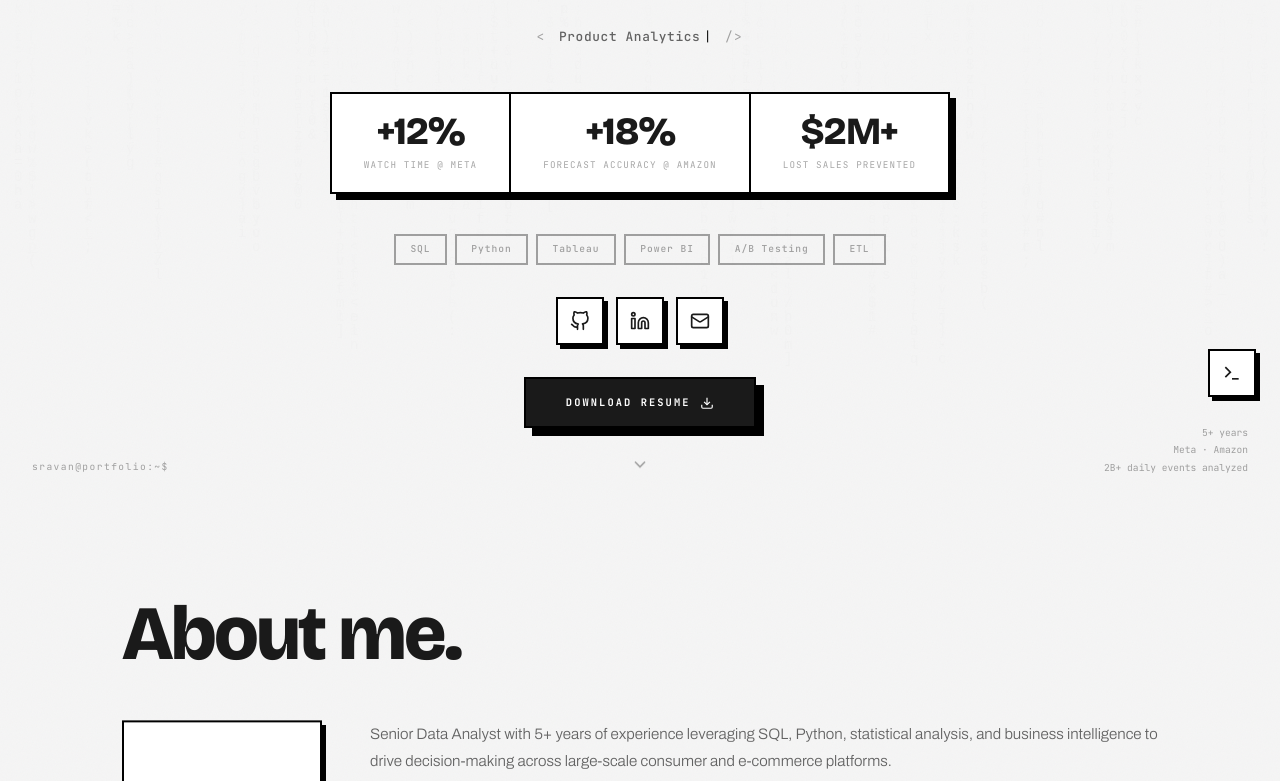
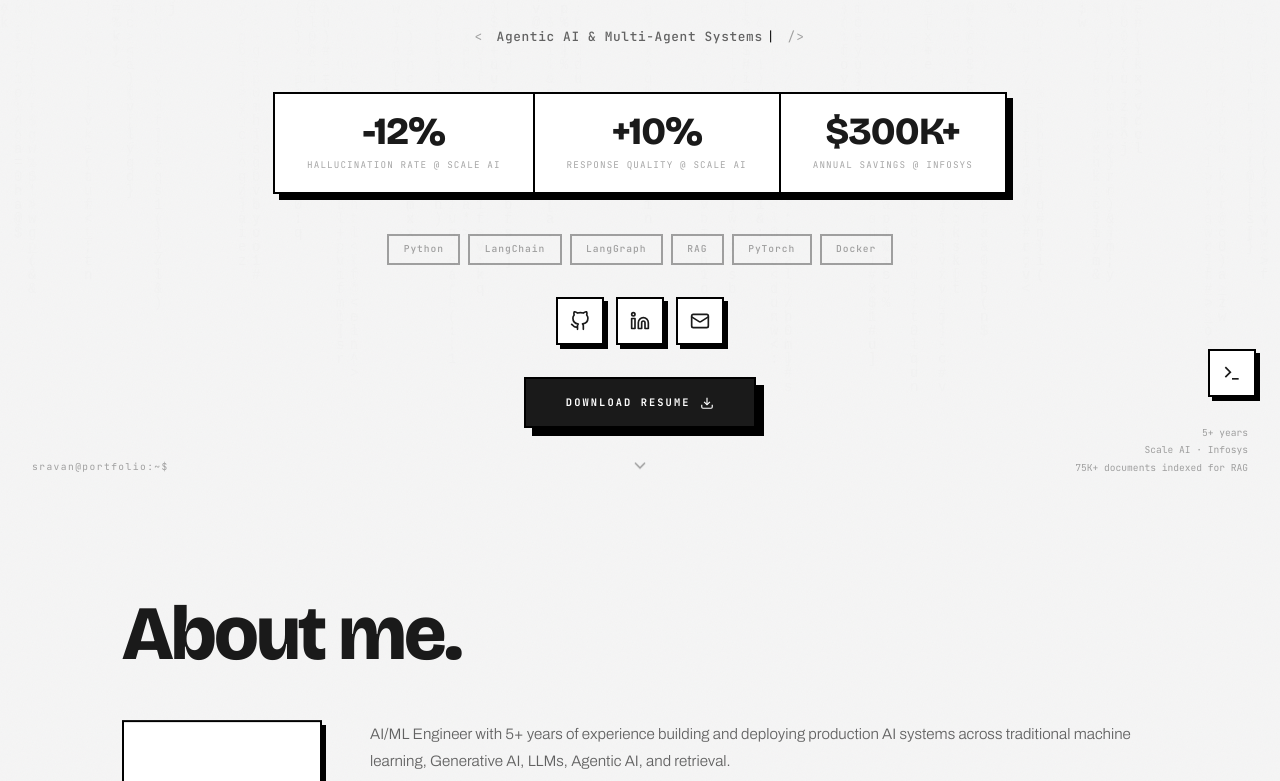
Before and after one commit to sunketasravan1999-code/sunketasravan1999-code.github.io, a plain HTML site: page index.html in a window 1280 px wide. Shown: the part 379-1160 px from the top of the page. Drawn offline with nearby package versions, Linux system fonts and the light colour scheme.

Commit message:
Reposition portfolio to AI/ML Engineer per updated resume
Scale AI + Infosys experience, agentic AI/RAG/eval skills, resume project,
new contact details, refreshed resume PDF; drop 3 project links that 404.

Co-Authored-By: Claude Opus 5 (1M context) <noreply@anthropic.com>

```diff
--- a/data/about.json
+++ b/data/about.json
@@ -1,14 +1,14 @@
 {
   "heading": "$ cat about.md",
   "bio": [
-    "Senior Data Analyst with 5+ years of experience leveraging SQL, Python, statistical analysis, and business intelligence to drive decision-making across large-scale consumer and e-commerce platforms.",
-    "Proven record of delivering measurable impact — +12% watch time through recommendation analytics at Meta, +18% forecast accuracy and $2M+ in prevented lost sales at Amazon, and 60–70% reporting automation across both.",
-    "Expert in Product Analytics, A/B Testing, Forecasting, and Executive Dashboarding, partnering with cross-functional stakeholders to turn complex data into actions that improve engagement, revenue, and operational efficiency."
+    "AI/ML Engineer with 5+ years of experience building and deploying production AI systems across traditional machine learning, Generative AI, LLMs, Agentic AI, and retrieval.",
+    "Specializes in Agentic AI — multi-agent architectures, agent orchestration pipelines with LangChain and LangGraph, RAG and context-grounding systems, and API-driven AI services for complex planning, analysis, and decision-support use cases.",
+    "Strengthens AI reliability through LLM and agent evaluation, human-in-the-loop validation, adversarial and regression testing, hallucination detection, and continuous monitoring. Earlier delivered end-to-end predictive ML for transportation pricing, from feature engineering through API integration and production monitoring."
   ],
   "highlights": [
     { "label": "Years Experience", "value": "5+" },
-    { "label": "Watch Time Lift", "value": "+12%" },
-    { "label": "Lost Sales Prevented", "value": "$2M+" }
+    { "label": "Documents Indexed for RAG", "value": "75K+" },
+    { "label": "Adversarial & Regression Tests", "value": "150+" }
   ],
-  "currentFocus": "Turning billions of user interactions into product and growth decisions"
+  "currentFocus": "Building reliable multi-agent systems grounded in trusted data"
 }
--- a/data/contact.json
+++ b/data/contact.json
@@ -1,13 +1,13 @@
 {
   "heading": "$ mail -s 'Hello' visitor@portfolio",
-  "subheading": "I'm always interested in discussing data, analytics, and new opportunities. Let's connect.",
-  "email": "sravanai555@gmail.com",
-  "phone": "+1 (224) 844-7242",
-  "location": "",
+  "subheading": "I'm always interested in discussing agentic AI, LLM systems, and new opportunities. Let's connect.",
+  "email": "ssrav641@gmail.com",
+  "phone": "+1 (408) 618-3557",
+  "location": "Los Angeles, CA",
   "availability": "Open to opportunities",
   "socialLinks": {
     "github": "https://github.com/sunketasravan1999-code",
-    "linkedin": "https://www.linkedin.com/in/sravan-b-a7a017417/"
+    "linkedin": "https://www.linkedin.com/in/sravan-s-26a175389/"
   },
   "formAction": ""
 }
--- a/data/education.json
+++ b/data/education.json
@@ -5,7 +5,7 @@
       "institution": "Concordia University Wisconsin",
       "degree": "Master of Science",
       "field": "Computer & Information Science",
-      "startDate": "2023",
+      "startDate": "Mar 2023",
       "endDate": "Dec 2024",
       "gpa": "3.75",
       "honors": []
--- a/data/experience.json
+++ b/data/experience.json
@@ -2,40 +2,43 @@
   "heading": "$ ps aux --sort=start_time",
   "positions": [
     {
-      "pid": "2023",
-      "company": "Meta",
-      "logo": "meta",
-      "title": "Data Analyst",
-      "location": "USA",
-      "startDate": "2023-08",
+      "pid": "2025",
+      "company": "Scale AI",
+      "logo": "",
+      "title": "AI/ML Engineer",
+      "location": "Los Angeles, CA",
+      "startDate": "2025-01",
       "endDate": "Present",
       "status": "RUNNING",
-      "description": "Analyzed 2B+ daily Reels impressions, views, and watch-time events across Facebook and Instagram using SQL and Python, identifying engagement drivers that informed ranking improvements and lifting average watch time by 12%.",
+      "description": "Designed and built Agentic AI and multi-agent systems in Python using LLMs for complex planning, analysis, and decision-support use cases, coordinating 5 specialized agents across 12 production workflows to run parallel analysis, critique proposed plans, and consolidate findings into a single recommendation.",
       "achievements": [
-        "+6% watch time from 25+ large-scale A/B experiments per quarter, using hypothesis testing and causal analysis while protecting retention",
-        "+9% content-discovery CTR and +5% D30 retention from cohort analysis across 10+ user segments",
-        "40% faster analysis turnaround via scalable SQL/Python frameworks adopted across 5+ product teams; 15+ hrs/week of manual reporting eliminated with Tableau dashboards",
-        "+7% overall engagement across Reels and Feed from strategic recommendations that shaped 3 roadmap initiatives"
+        "Engineered agent orchestration pipelines with LangChain and LangGraph to route tasks, manage state, and coordinate 15+ integrated tools and APIs through function calling",
+        "12% lower hallucination rate from RAG and context-grounding pipelines over 75K+ indexed documents using vector and semantic search",
+        "+10% response-quality scores from LLM, agent, and RAG evaluation workflows with LLM-as-a-judge scoring across 40+ scenarios, catching regressions before production",
+        "25% less expert review time per output via human-in-the-loop validation that fed structured feedback into iterative agent improvement",
+        "Built 150+ adversarial and regression test cases, turning every confirmed failure into a permanent regression case so the same defect could not ship twice",
+        "Shipped production AI services behind REST APIs, containerized with Docker and run with LLMOps practices across CI/CD, monitoring, and AI observability"
       ],
-      "technologies": ["SQL", "Python", "Pandas", "NumPy", "Tableau", "A/B Testing", "ETL"]
+      "technologies": ["Python", "LangChain", "LangGraph", "LLMs", "RAG", "Vector Search", "LLM-as-a-Judge", "Docker", "LLMOps"]
     },
     {
-      "pid": "2020",
-      "company": "Amazon",
-      "logo": "amazon",
-      "title": "Data Analyst",
+      "pid": "2019",
+      "company": "Infosys",
+      "logo": "",
+      "title": "Machine Learning Engineer",
       "location": "India",
-      "startDate": "2020-04",
-      "endDate": "2022-06",
+      "startDate": "2019-08",
+      "endDate": "2023-01",
       "status": "STOPPED",
-      "description": "Analyzed 50M+ sales, inventory, and fulfillment records using SQL and Python to identify demand patterns and category-level trends, improving category planning accuracy by 10%.",
+      "description": "Built machine learning solutions for transportation and logistics spot-market pricing, replacing manual quoting with data-driven freight price recommendations for the pricing business.",
       "achievements": [
-        "$2M+ in lost sales prevented and 22% fewer stockouts via SQL frameworks flagging 5,000+ high-risk SKUs",
-        "+18% forecast accuracy from demand models using seasonality and promotional signals across high-volume segments",
-        "70% less manual reporting effort by automating forecasting in Python, cutting turnaround from days to hours",
-        "Informed $10M+ in inventory investment decisions; sustained 99%+ in-stock rate through a 30%+ Prime Day demand surge"
+        "$300K+ in annual savings and +7% bid-win rate from production ML pricing solutions delivered with data engineers, developers, and business stakeholders",
+        "15% lower pricing prediction error on held-out validation data through hyperparameter tuning and feature refinement",
+        "Engineered features from shipment distance, origin-destination pairs, load characteristics, historical pricing, fuel prices, and seasonality",
+        "Integrated predictions into downstream business systems through APIs, enabling automated pricing recommendations for new shipments",
+        "Monitored model outputs and data quality in production to detect unusual predictions, data drift, and performance degradation"
       ],
-      "technologies": ["SQL", "Python", "Demand Forecasting", "Inventory Analytics", "BI"]
+      "technologies": ["Python", "SQL", "scikit-learn", "Regression Models", "Feature Engineering", "REST APIs", "Model Monitoring"]
     }
   ]
 }
--- a/data/footer.json
+++ b/data/footer.json
@@ -1,10 +1,10 @@
 {
   "copyright": "Sravan Sunketa",
   "year": "2026",
-  "tagline": "Senior Data Analyst — SQL, Python, Product & Growth Analytics.",
+  "tagline": "AI/ML Engineer — Agentic AI, LLMs, RAG & AI Evaluation.",
   "links": [
     { "label": "GitHub", "url": "https://github.com/sunketasravan1999-code", "icon": "github" },
-    { "label": "LinkedIn", "url": "https://www.linkedin.com/in/sravan-b-a7a017417/", "icon": "linkedin" },
-    { "label": "Email", "url": "mailto:sravanai555@gmail.com", "icon": "email" }
+    { "label": "LinkedIn", "url": "https://www.linkedin.com/in/sravan-s-26a175389/", "icon": "linkedin" },
+    { "label": "Email", "url": "mailto:ssrav641@gmail.com", "icon": "email" }
   ]
 }
--- a/data/hero.json
+++ b/data/hero.json
@@ -9,35 +9,63 @@
   "name": "Sravan Sunketa",
   "tagline": "Open to opportunities",
   "roles": [
-    "Senior Data Analyst",
-    "Product Analytics",
-    "User Behavior Analytics",
-    "A/B Testing & Experimentation",
-    "Forecasting & BI"
+    "AI/ML Engineer",
+    "Agentic AI & Multi-Agent Systems",
+    "LLMs & RAG",
+    "LLM Evaluation & Reliability",
+    "MLOps & LLMOps"
   ],
   "bootSequence": [
-    "[OK] Connecting to data warehouse...",
-    "[OK] Loading SQL query engine...",
-    "[OK] Initializing Python (Pandas, NumPy)...",
-    "[OK] Mounting Tableau dashboards...",
+    "[OK] Loading LLM runtime...",
+    "[OK] Initializing LangGraph agent orchestrator...",
+    "[OK] Connecting vector store...",
+    "[OK] Running evaluation suite...",
     "[OK] Loading portfolio data...",
     "[OK] System ready."
   ],
-  "techTags": ["SQL", "Python", "Tableau", "Power BI", "A/B Testing", "ETL"],
+  "techTags": [
+    "Python",
+    "LangChain",
+    "LangGraph",
+    "RAG",
+    "PyTorch",
+    "Docker"
+  ],
   "socialLinks": [
-    { "label": "GitHub", "url": "https://github.com/sunketasravan1999-code", "icon": "github" },
-    { "label": "LinkedIn", "url": "https://www.linkedin.com/in/sravan-b-a7a017417/", "icon": "linkedin" },
-    { "label": "Email", "url": "mailto:sravanai555@gmail.com", "icon": "email" }
+    {
+      "label": "GitHub",
+      "url": "https://github.com/sunketasravan1999-code",
+      "icon": "github"
+    },
+    {
+      "label": "LinkedIn",
+      "url": "https://www.linkedin.com/in/sravan-s-26a175389/",
+      "icon": "linkedin"
+    },
+    {
+      "label": "Email",
+      "url": "mailto:ssrav641@gmail.com",
+      "icon": "email"
+    }
   ],
   "resumeUrl": "assets/Sravan_Sunketa_Resume.pdf",
   "metrics": [
-    { "value": "+12%", "label": "Watch Time @ Meta" },
-    { "value": "+18%", "label": "Forecast Accuracy @ Amazon" },
-    { "value": "$2M+", "label": "Lost Sales Prevented" }
+    {
+      "value": "-12%",
+      "label": "Hallucination Rate @ Scale AI"
+    },
+    {
+      "value": "+10%",
+      "label": "Response Quality @ Scale AI"
+    },
+    {
+      "value": "$300K+",
+      "label": "Annual Savings @ Infosys"
+    }
   ],
   "stats": {
     "experience": "5+ years",
-    "platforms": "Meta · Amazon",
-    "scale": "2B+ daily events analyzed"
+    "platforms": "Scale AI · Infosys",
+    "scale": "75K+ documents indexed for RAG"
   }
 }
--- a/data/projects.json
+++ b/data/projects.json
@@ -1,6 +1,15 @@
 {
   "heading": "$ find ~/projects -type d -maxdepth 1",
   "projects": [
+    {
+      "name": "multi-agent-enterprise-decision-support",
+      "description": "Multi-agent workflows in Python, LangChain, and LangGraph for planning, analysis, validation, and decision-support tasks with integrated tools and APIs — hardened with LLM evaluation, adversarial and regression testing, and human feedback loops to improve agent reliability and detect hallucinations.",
+      "technologies": ["Python", "LangChain", "LangGraph", "Tool Calling", "LLM Evaluation", "HITL"],
+      "language": "Python",
+      "liveUrl": "",
+      "githubUrl": "",
+      "isNew": true
+    },
     {
       "name": "sql-data-analysis-and-visualization-projects",
       "description": "Collection of hands-on SQL data analysis and visualization projects — querying, transforming, and exploring datasets in Jupyter notebooks to surface trends and business insights.",
@@ -10,17 +19,6 @@
       "language": "Jupyter Notebook",
       "liveUrl": "",
       "githubUrl": "https://github.com/sunketasravan1999-code/sql-data-analysis-and-visualization-projects",
-      "isNew": true
-    },
-    {
-      "name": "mutual-fund-analysis-dashboard-python-powerbi",
-      "description": "Interactive mutual fund analysis dashboard combining Python data processing with a Power BI front end for fund performance, allocation, and trend reporting.",
-      "technologies": ["Python", "Power BI", "Data Analysis", "Dashboard Development"],
-      "stars": 0,
-      "forks": 0,
-      "language": "HTML",
-      "liveUrl": "",
-      "githubUrl": "https://github.com/sunketasravan1999-code/mutual-fund-analysis-dashboard-python-powerbi",
       "isNew": false
     },
     {
@@ -35,17 +33,6 @@
       "isNew": false
     },
     {
-      "name": "nursing-home-financial-analysis",
-      "description": "Financial analysis project examining nursing home cost and revenue data to identify spending patterns and reporting insights.",
-      "technologies": ["Data Analysis", "Financial Analytics", "Business Intelligence"],
-      "stars": 0,
-      "forks": 0,
-      "language": "Data Analysis",
-      "liveUrl": "",
-      "githubUrl": "https://github.com/sunketasravan1999-code/nursing-home-financial-analysis",
-      "isNew": false
-    },
-    {
       "name": "streamlit-eda-project",
       "description": "Mini employee exploratory data analysis (EDA) app built with Streamlit for interactive data exploration and visualization.",
       "technologies": ["Python", "Streamlit", "Pandas", "EDA"],
@@ -55,17 +42,6 @@
       "liveUrl": "",
       "githubUrl": "https://github.com/sunketasravan1999-code/streamlit-eda-project",
       "isNew": false
-    },
-    {
-      "name": "elk-siem-dashboard",
-      "description": "Security analytics dashboard built on the ELK stack — ingesting and visualizing log data for SIEM-style monitoring and anomaly detection.",
-      "technologies": ["ELK Stack", "Elasticsearch", "Kibana", "Shell", "Log Analytics"],
-      "stars": 0,
-      "forks": 0,
-      "language": "Shell",
-      "liveUrl": "",
-      "githubUrl": "https://github.com/sunketasravan1999-code/elk-siem-dashboard",
-      "isNew": false
     }
   ]
 }
--- a/data/skills.json
+++ b/data/skills.json
@@ -2,34 +2,49 @@
   "heading": "$ ls -la skills/",
   "categories": [
     {
-      "name": "core_analytics",
+      "name": "agentic_ai",
       "permissions": "drwxr-xr-x",
-      "items": ["SQL", "Advanced SQL", "Python (Pandas, NumPy)", "Product Analytics", "User Behavior Analytics", "Engagement Analytics"]
+      "items": ["AI Agents", "Multi-Agent Systems", "Agent Orchestration", "LangChain", "LangGraph", "Tool Calling", "Function Calling", "MCP"]
     },
     {
-      "name": "experimentation",
+      "name": "genai_llms",
       "permissions": "drwxr-xr-x",
-      "items": ["A/B Testing", "Experiment Design", "Hypothesis Testing", "Causal Analysis", "Metric Development", "Statistical Analysis"]
+      "items": ["Generative AI", "LLMs", "Transformer Models", "Prompt Engineering", "Context Engineering", "Embeddings"]
     },
     {
-      "name": "growth_analytics",
+      "name": "rag_retrieval",
       "permissions": "drwxr-xr-x",
-      "items": ["Retention Analysis", "Funnel Analysis", "Cohort Analysis", "KPI Development", "Customer Analytics", "Predictive Analytics"]
+      "items": ["RAG", "Context Grounding", "Vector Databases", "Vector Search", "Semantic Search", "Information Retrieval", "Reranking"]
     },
     {
-      "name": "visualization_bi",
+      "name": "ai_evaluation",
       "permissions": "drwxr-xr-x",
-      "items": ["Tableau", "Power BI", "Dashboard Development", "KPI Dashboards", "Executive Reporting", "Automated Reporting"]
+      "items": ["LLM Evaluation", "Agent Evaluation", "RAG Evaluation", "LLM-as-a-Judge", "HITL", "Adversarial Testing", "Regression Testing", "Hallucination Detection"]
+    },
+    {
+      "name": "machine_learning",
+      "permissions": "drwxr-xr-x",
+      "items": ["Python", "SQL", "Machine Learning", "Deep Learning", "Neural Networks", "Predictive Modeling", "Regression", "NLP", "Feature Engineering", "Model Evaluation", "Model Optimization"]
+    },
+    {
+      "name": "ml_frameworks",
+      "permissions": "drwxr-xr-x",
+      "items": ["PyTorch", "TensorFlow", "scikit-learn", "Hugging Face", "MLflow", "PySpark", "Apache Spark", "CUDA", "GPU Computing"]
+    },
+    {
+      "name": "mlops_llmops",
+      "permissions": "drwxr-xr-x",
+      "items": ["MLOps", "LLMOps", "ML Pipelines", "Model Deployment", "Model Serving", "Model Monitoring", "Experiment Tracking", "Model Versioning", "Continuous Evaluation", "AI Observability"]
+    },
+    {
+      "name": "cloud_deployment",
+      "permissions": "drwxr-xr-x",
+      "items": ["AWS", "Azure", "GCP", "Docker", "Kubernetes", "CI/CD", "Distributed Systems", "Scalable AI Infrastructure"]
     },
     {
       "name": "data_engineering",
       "permissions": "drwxr-xr-x",
-      "items": ["Data Modeling", "ETL", "Data Pipelines", "Data Warehousing", "Feature Engineering", "Query Optimization"]
-    },
-    {
-      "name": "forecasting_ops",
-      "permissions": "drwxr-xr-x",
-      "items": ["Demand Forecasting", "Inventory Analytics", "Supply Chain Analytics", "Forecast Performance Analysis", "Operations Analytics"]
+      "items": ["Data Pipelines", "ETL/ELT", "Data Processing", "Data Transformation", "Data Quality", "Data Validation", "Batch Processing", "Real-Time Processing"]
     }
   ],
   "githubUsername": "sunketasravan1999-code"
--- a/index.html
+++ b/index.html
@@ -3,8 +3,8 @@
 <head>
   <meta charset="UTF-8">
   <meta name="viewport" content="width=device-width, initial-scale=1.0">
-  <title>Terminal Portfolio</title>
-  <meta name="description" content="Developer portfolio with a monochrome neo-brutalist aesthetic">
+  <title>Sravan Sunketa — AI/ML Engineer</title>
+  <meta name="description" content="Sravan Sunketa — AI/ML Engineer specializing in Agentic AI, multi-agent systems, LLMs, RAG, and AI evaluation.">
   <link rel="preconnect" href="https://fonts.googleapis.com">
   <link rel="preconnect" href="https://fonts.gstatic.com" crossorigin>
   <link href="https://fonts.googleapis.com/css2?family=Archivo:wght@300;400;500;600;700;800;900&family=Bricolage+Grotesque:opsz,wght@12..96,400;12..96,600;12..96,700;12..96,800&family=JetBrains+Mono:wght@300;400;500;600;700&display=swap" rel="stylesheet">
```
Also changed, not shown: 1 other file.
